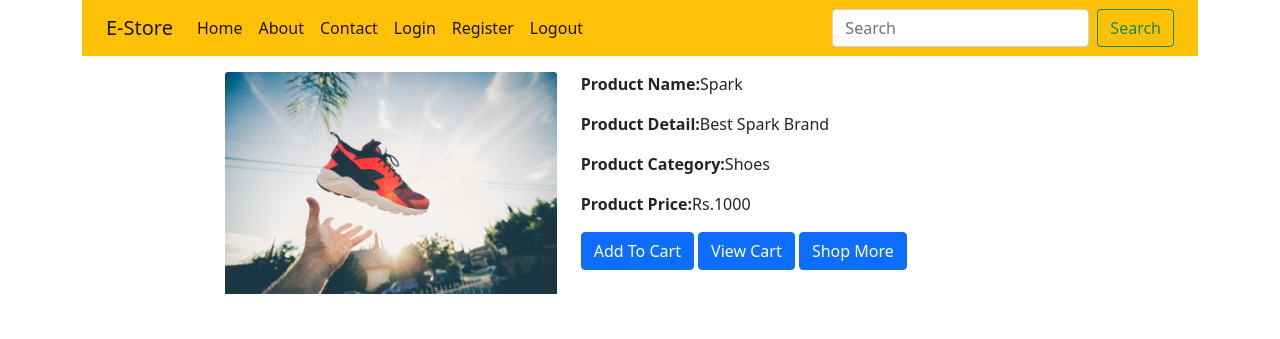
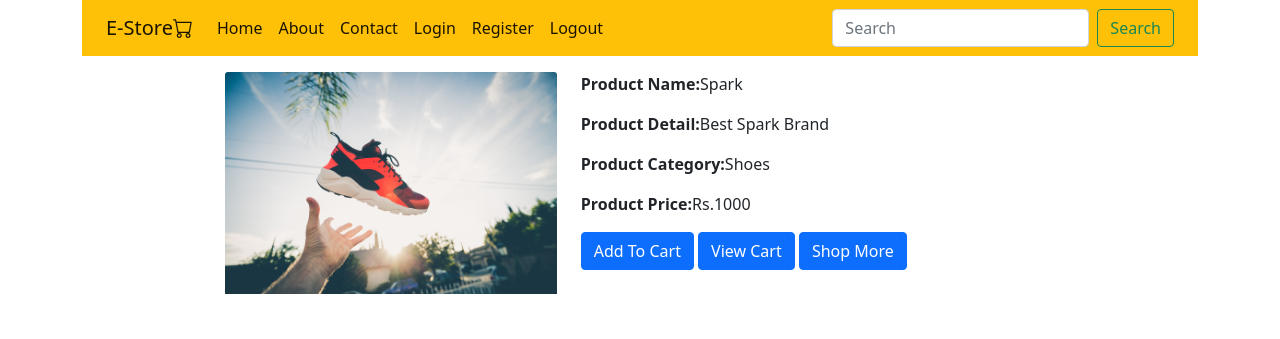
Before and after one commit to prajaktasb11/E-store, a plain HTML site: page Product_details.html in a window 1280 px wide. Shown: the top 339 px of the page. Drawn offline with nearby package versions, Linux system fonts and the light colour scheme.

Commit message:
Add files via upload
All Files Upload

```diff
--- a/Product_details.html
+++ b/Product_details.html
@@ -15,7 +15,7 @@
     <div class="col-md-12">
     <nav class="navbar navbar-expand-lg navbar-light bg-warning">
       <div class="container-fluid">
-       <a class="navbar-brand" href="#">E-Store</a>
+       <a class="navbar-brand" href="#">E-Store<i class="bi bi-cart"></i></a>
        <button class="navbar-toggler" type="button" data-bs-toggle="collapse" data-bs-target="#navbarSupportedContent" aria-controls="navbarSupportedContent" aria-expanded="false" aria-label="Toggle navigation">
        <span class="navbar-toggler-icon"></span>
        </button>
```
Also changed, not shown: cart.html (+1 -1 lines), index.html (+1 -1 lines).
